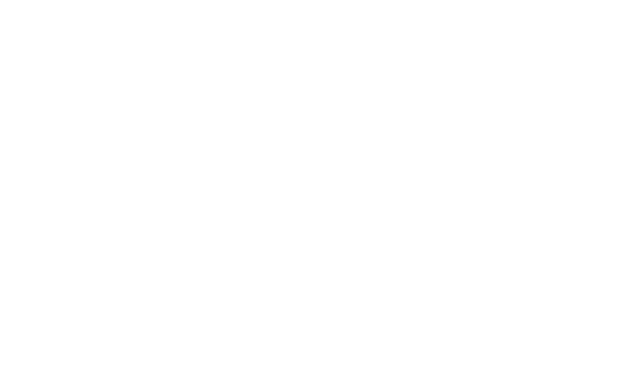
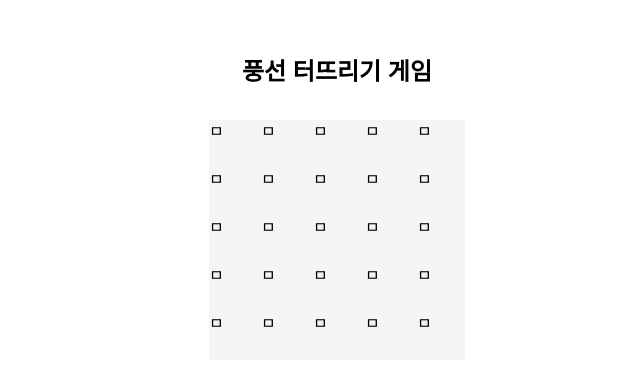
Before and after one commit to howdyfrom2019/super-block-fe-test, a React (Vite) app: page /game in a window 1280 px wide. Before the commit this address had no page. Shown: the top 366 px of the page, without its empty margins (303-943 px from the left). Built offline with nearby package versions, Linux system fonts and the light colour scheme.

Commit message:
Add basic ui

```diff
--- a/src/App.tsx
+++ b/src/App.tsx
@@ -1,3 +1,4 @@
+import BallonGamePage from "@/pages/game";
 import {
   Navigate,
   Route,
@@ -10,7 +11,7 @@
     <Router>
       <Routes>
         <Route path={"/"} element={<Navigate to={"/game"} />} />
-        <Route path={"/activity"} element={<></>} />
+        <Route path={"/game"} element={<BallonGamePage />} />
       </Routes>
     </Router>
   );
--- /dev/null
+++ b/src/features/balloon-game/model/types.d.ts
@@ -0,0 +1,11 @@
+interface BallonGameStatus {
+  pos: {
+    row: number;
+    col: number;
+    isGameOver: boolean;
+    ballons: number;
+  };
+}
+declare namespace Balloon {
+  type GameStatus = BallonGameStatus;
+}
--- /dev/null
+++ b/src/features/balloon-game/page/ballon-game-page.tsx
@@ -0,0 +1,16 @@
+import GameBoard from "@/features/balloon-game/ui/game-board";
+
+export default function BallonGamePage() {
+  return (
+    <main
+      className={
+        "mx-auto flex flex-col items-center gap-4 p-4 w-full max-w-[375px]"
+      }
+    >
+      <header className={"mt-10 mb-4"}>
+        <h1 className={"text-2xl font-bold"}>풍선 터뜨리기 게임</h1>
+      </header>
+      <GameBoard />
+    </main>
+  );
+}
--- /dev/null
+++ b/src/features/balloon-game/ui/game-board.tsx
@@ -0,0 +1,19 @@
+function GameBoard() {
+  return (
+    <div className={"grid grid-1 bg-gray-100"}>
+      {Array(5)
+        .fill(null)
+        .map(() => (
+          <div className={"flex gap-1"}>
+            {Array(5)
+              .fill(null)
+              .map(() => (
+                <div className={"size-12"}>ㅁ</div>
+              ))}
+          </div>
+        ))}
+    </div>
+  );
+}
+
+export default GameBoard;
--- /dev/null
+++ b/src/pages/game/index.ts
@@ -0,0 +1 @@
+export { default } from "@/features/balloon-game/page/ballon-game-page";
```
